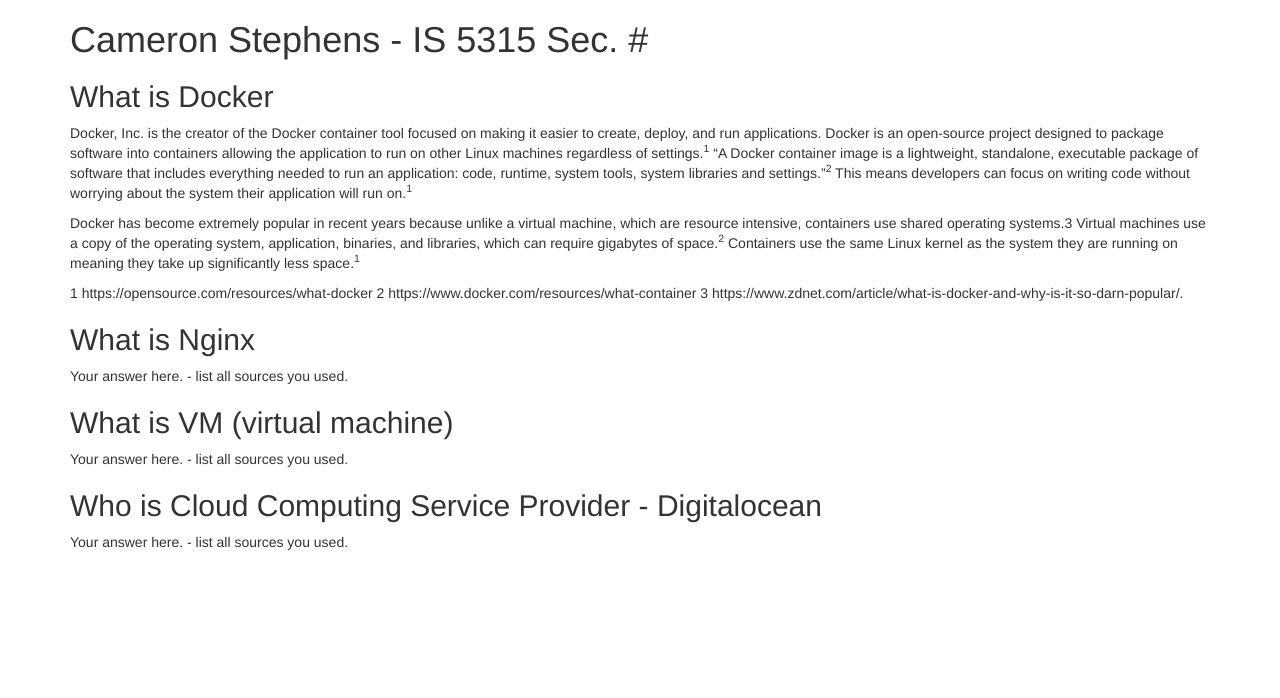
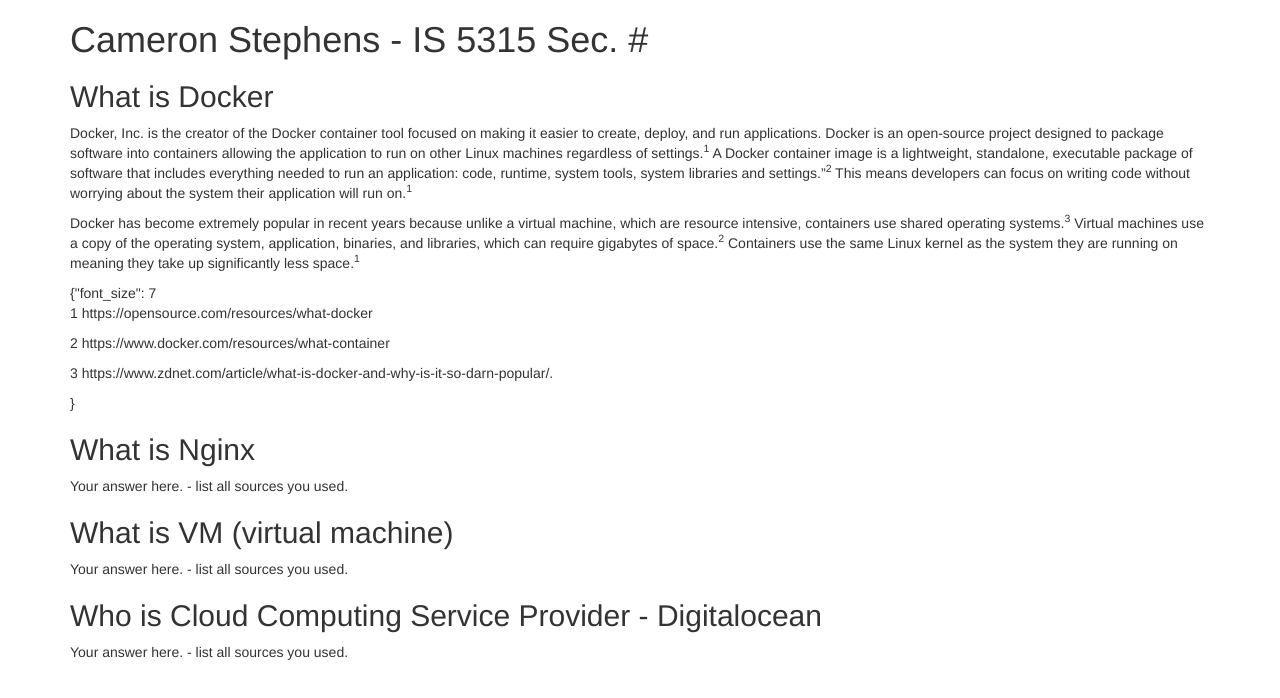
Before and after one commit to stephe29/5315-2018fq, a plain HTML site: page index.html in a window 1280 px wide. Drawn offline with nearby package versions, Linux system fonts and the light colour scheme.

Commit message:
hw files

```diff
--- a/index.html
+++ b/index.html
@@ -7,13 +7,14 @@
     <div class="container">
       <h1>Cameron Stephens - IS 5315 Sec. #</h1>
       <h2>What is Docker</h2>
-      <p>Docker, Inc. is the creator of the Docker container tool focused on making it easier to create, deploy, and run applications. Docker is an open-source project designed to package software into containers allowing the application to run on other Linux machines regardless of settings.<sup>1</sup> “A Docker container image is a lightweight, standalone, executable package of software that includes everything needed to run an application: code, runtime, system tools, system libraries and settings.”<sup>2</sup> This means developers can focus on writing code without worrying about the system their application will run on.<sup>1</sup></p>
+      <p>Docker, Inc. is the creator of the Docker container tool focused on making it easier to create, deploy, and run applications. Docker is an open-source project designed to package software into containers allowing the application to run on other Linux machines regardless of settings.<sup>1</sup> A Docker container image is a lightweight, standalone, executable package of software that includes everything needed to run an application: code, runtime, system tools, system libraries and settings.”<sup>2</sup> This means developers can focus on writing code without worrying about the system their application will run on.<sup>1</sup></p>
 
-      <p>Docker has become extremely popular in recent years because unlike a virtual machine, which are resource intensive, containers use shared operating systems.3 Virtual machines use a copy of the operating system, application, binaries, and libraries, which can require gigabytes of space.<sup>2</sup> Containers use the same Linux kernel as the system they are running on meaning they take up significantly less space.<sup>1</sup></p>
+      <p>Docker has become extremely popular in recent years because unlike a virtual machine, which are resource intensive, containers use shared operating systems.<sup>3</sup> Virtual machines use a copy of the operating system, application, binaries, and libraries, which can require gigabytes of space.<sup>2</sup> Containers use the same Linux kernel as the system they are running on meaning they take up significantly less space.<sup>1</sup></p>
 
-     <p> 1 https://opensource.com/resources/what-docker
-         2 https://www.docker.com/resources/what-container
-         3 https://www.zdnet.com/article/what-is-docker-and-why-is-it-so-darn-popular/.</p>
+    {"font_size": 7
+     <p> 1 https://opensource.com/resources/what-docker</p>
+     <p> 2 https://www.docker.com/resources/what-container</p>
+     <p> 3 https://www.zdnet.com/article/what-is-docker-and-why-is-it-so-darn-popular/.</p>}
       <h2>What is Nginx</h2>
       <p>Your answer here. - list all sources you used.</p>
       <h2>What is VM (virtual machine)</h2>
```
